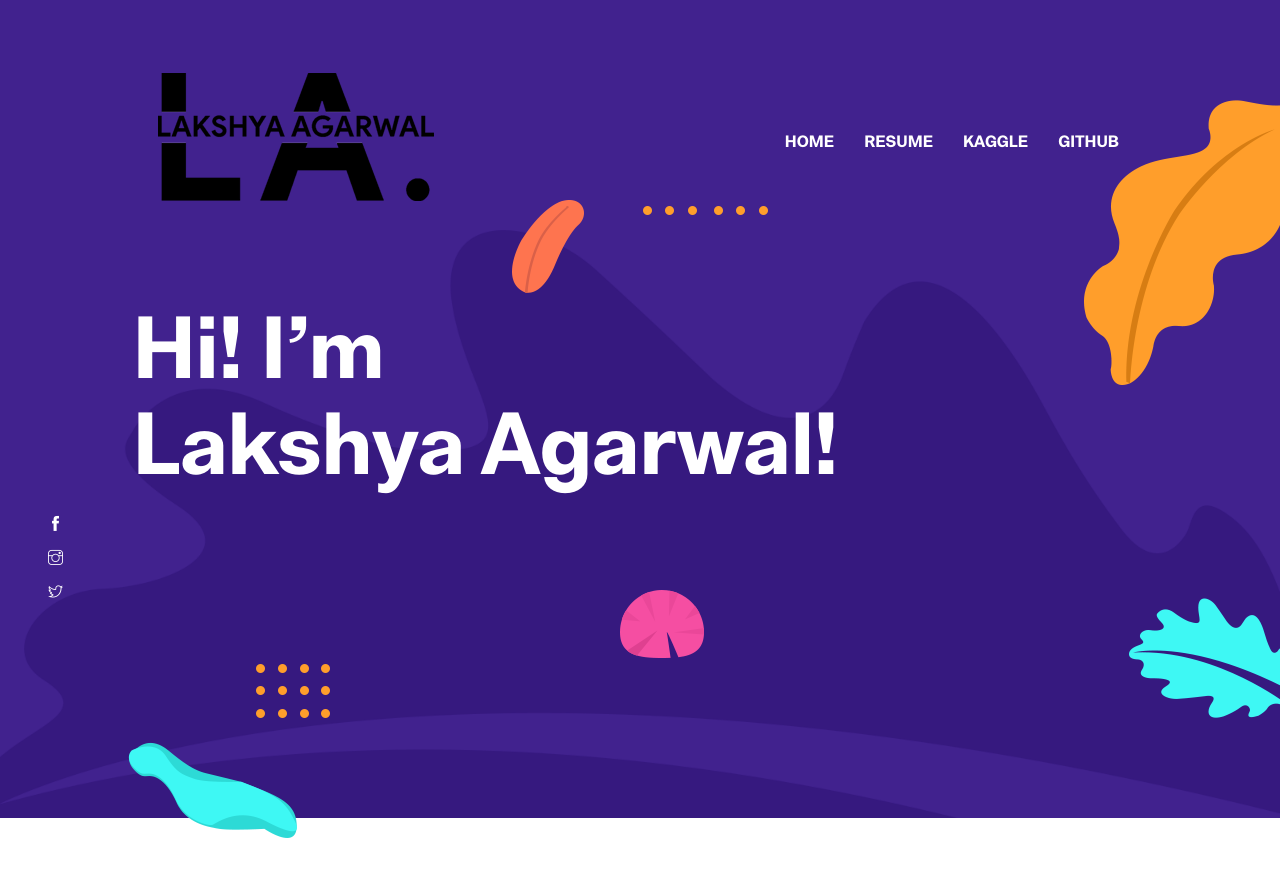
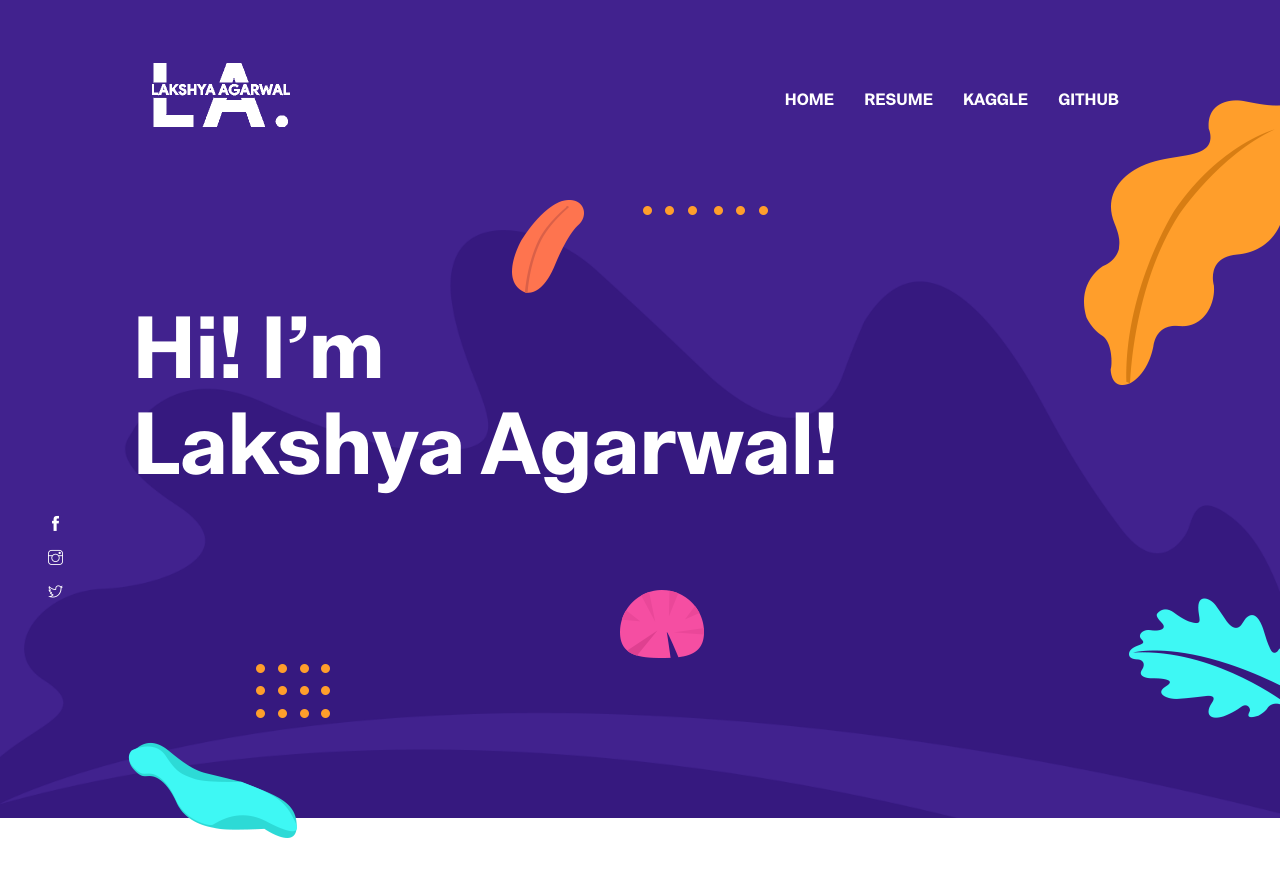
Before and after one commit to lakshyaag/lakshyaag.github.io, a Jekyll site: the page built from index.html, in a window 1280 px wide and 900 px high. Shown: the top 877 px of the window. Built offline with Jekyll 4.4.1, drawn with Linux system fonts in a browser that asks for light colours.

Commit message:
Added details

```diff
--- a/_includes/header.html
+++ b/_includes/header.html
@@ -2,7 +2,7 @@
   <nav class="navbar navbar-expand-lg navbar-dark">
     <a class="navbar-brand font-tertiary h3" href="{{ base.url }}/">
       {% if site.data.settings.logo %}
-        <img src="{{ site.baseurl }}/assets/images/{{ site.data.settings.logo }}" alt="{{ site.data.settings.title }}">
+        <img src="{{ site.baseurl }}/assets/images/{{ site.data.settings.logo }}" alt="{{ site.data.settings.title }}" width = "50%">
       {% endif %}
     </a>
     <button class="navbar-toggler" type="button" data-toggle="collapse" data-target="#navigation"
```
Also changed, not shown: assets/images/logo.png.
